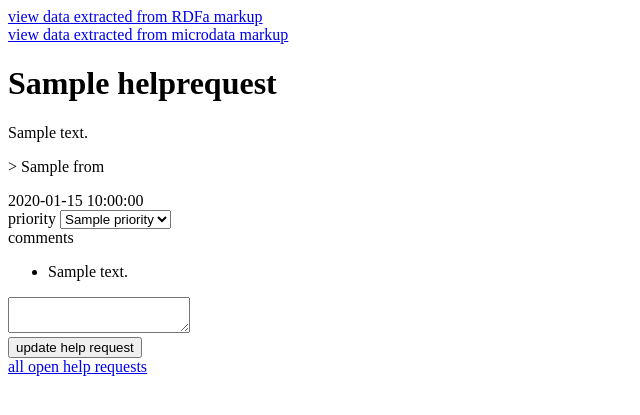
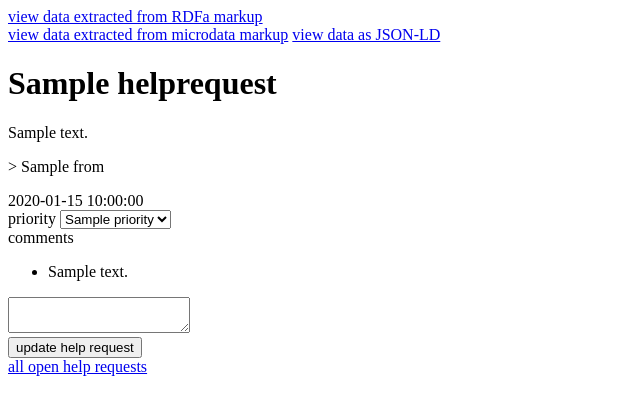
Before and after one commit to sils-webinfo/helpdesk, a Flask app: template templates/helprequest+microdata+rdfa.html in a window 1280 px wide. Shown: the top 415 px of the page, without its empty margins (0-640 px from the left). Run offline with Flask 2, Linux system fonts and the light colour scheme; the template is opened without the code that fills it: most values are stand-ins (such as "Sample title", 1, 10 or a date in 2020); parts of the project's set-up code (start-up, migrations or seed data) failed here and were passed over.

Commit message:
add link to json-ld

```diff
--- a/templates/helprequest+microdata+rdfa.html
+++ b/templates/helprequest+microdata+rdfa.html
@@ -7,6 +7,8 @@
 view data extracted from RDFa markup</a><br>
 <a href="http://getschema.org/microdataextractor?url={{ request.url }}&out=json">
 view data extracted from microdata markup</a>
+<a href="{{ request.path }}.json">
+view data as JSON-LD</a>
 <h1 class="title" itemprop="name" property="name">{{ helprequest.title }}</h1>
 <p class="description" itemprop="description" property="description">{{ helprequest. description }}</p>
 <p class="from" itemprop="creator" itemscope itemtype="http://schema.org/Person"
```
